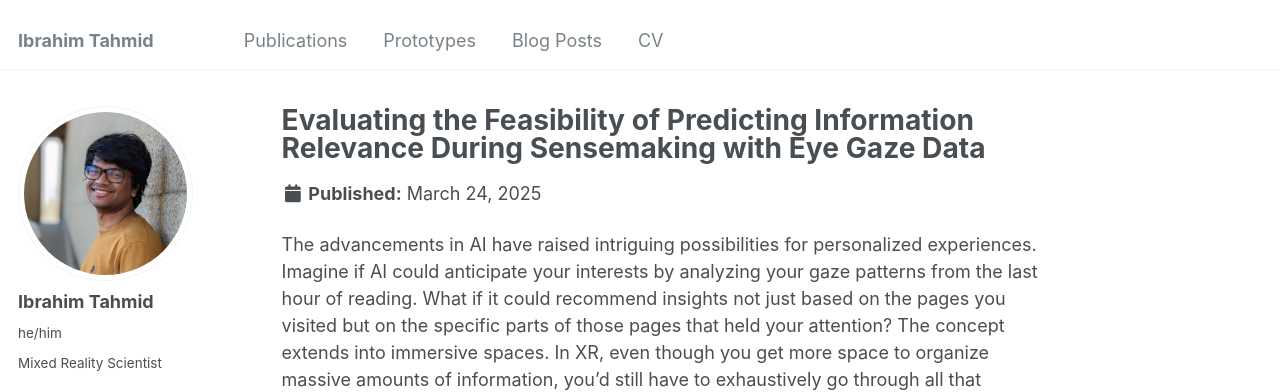
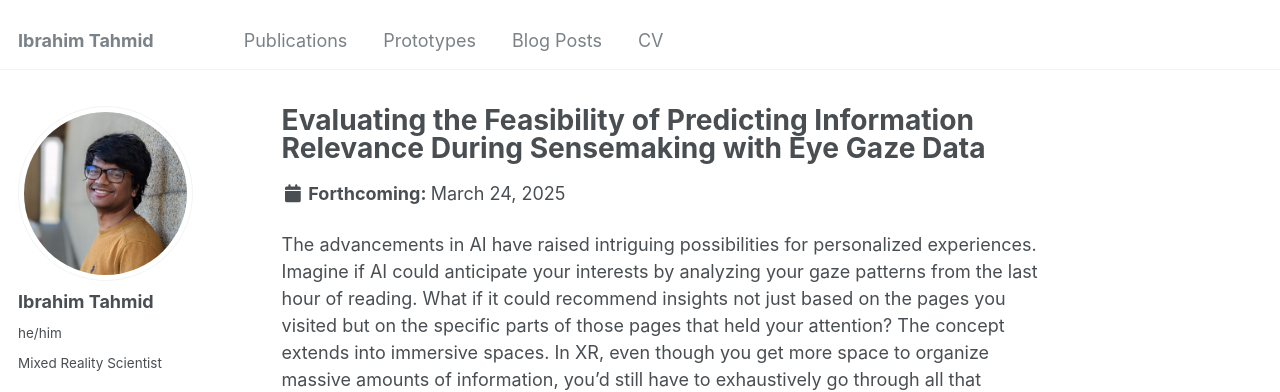
Before and after one commit to iatahmid/iatahmid.github.io, a Jekyll site: the page built from _publications/2025-03-24-eyest-recommendations.md, in a window 1280 px wide and 900 px high. Shown: the top 392 px of the window. Built offline with Jekyll 4.4.1, drawn with Linux system fonts in a browser that asks for light colours; some web fonts are replaced.

Commit message:
Update single.html

```diff
--- a/_layouts/single.html
+++ b/_layouts/single.html
@@ -50,8 +50,32 @@ layout: default
             {% else %}
               <p>Published in <i>{{ post.venue }}</i>, {{ post.date | date: "%B, %Y" }}</p>
             {% endif %}
-        {% elsif page.date %}
-          <p class="page__date"><strong><i class="fa fa-fw fa-calendar" aria-hidden="true"></i> {{ site.data.ui-text[site.locale].date_label | default: "Published:" }}</strong> <time datetime="{{ page.date | date_to_xmlschema }}">{{ page.date | default: "1900-01-01" | date: "%B %d, %Y" }}</time></p>
+         {% elsif page.date %}
+            {% assign page_date = page.date | default: "1900-01-01" | date: "%Y-%m-%d" %}
+            {% assign current_date = 'now' | date: "%Y-%m-%d" %}
+
+            <p class="page__date">
+              <strong>
+                <i class="fa fa-fw fa-calendar" aria-hidden="true"></i>
+                {% if page_date > current_date %}
+                  Forthcoming:
+                {% else %}
+                  {{ site.data.ui-text[site.locale].date_label | default: "Published:" }}
+                {% endif %}
+              </strong>
+              <time datetime="{{ page.date | date_to_xmlschema }}">
+                {{ page.date | default: "1900-01-01" | date: "%B %d, %Y" }}
+              </time>
+            </p>
+
+          {% elsif page.venue %}
+            <p class="page__venue">
+              <strong>
+                <i class="fa fa-fw fa-map-marker" aria-hidden="true"></i>
+                Venue:
+              </strong>
+              {{ page.venue }}
+            </p>
         {% endif %}
 
         </header>
```
